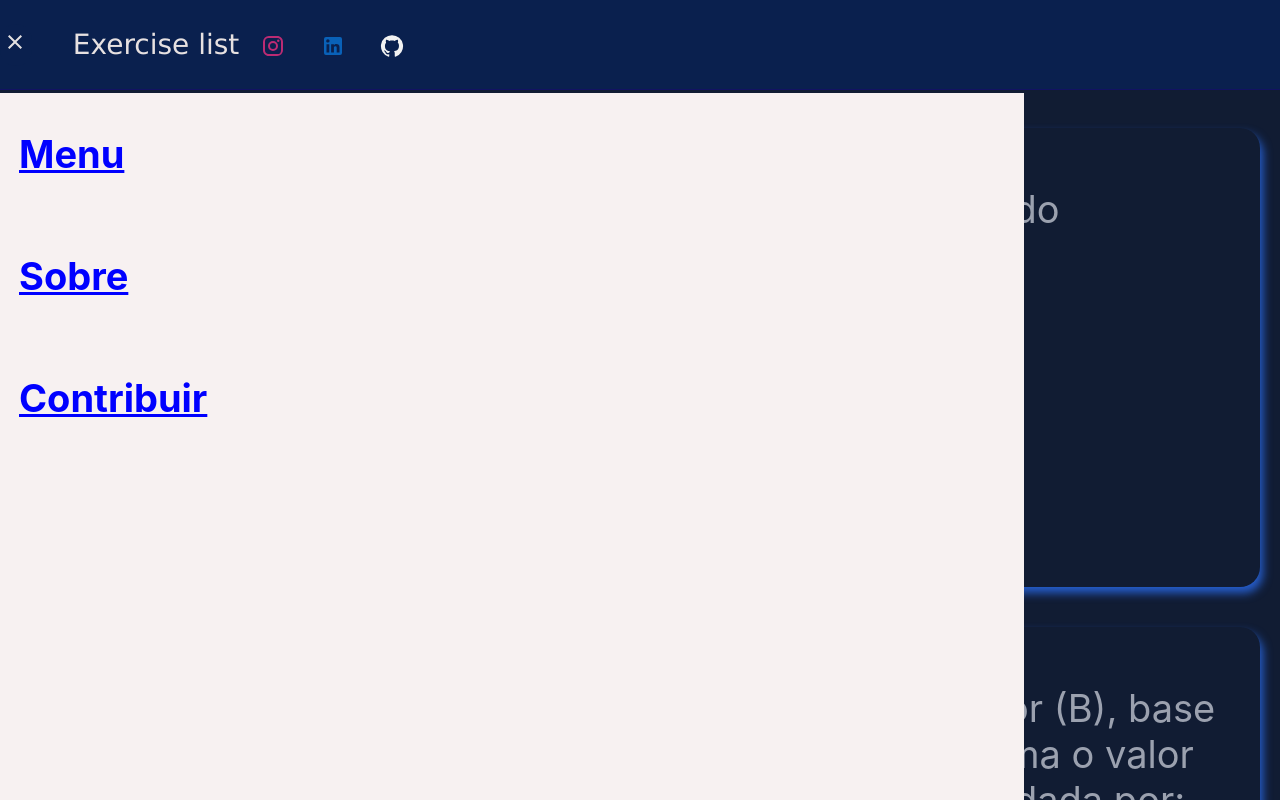
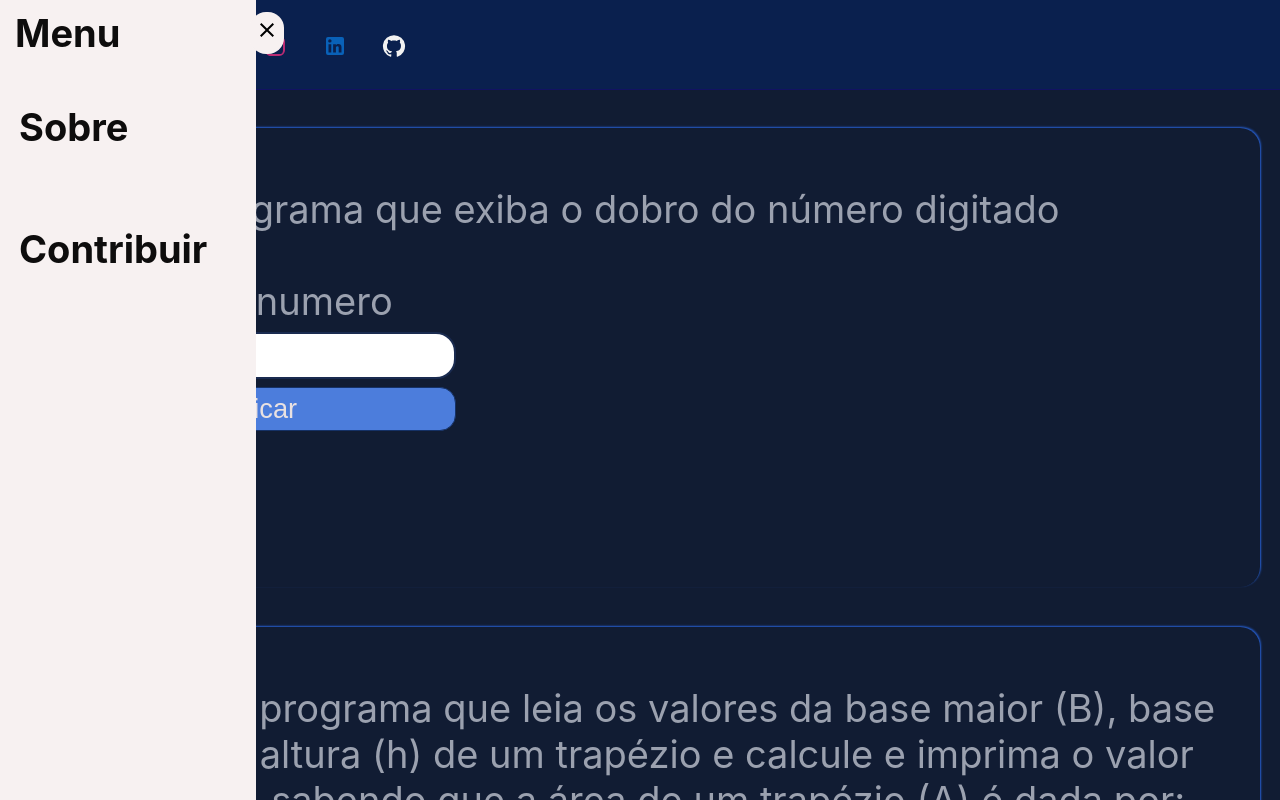
Before and after one commit to mateusdata/Exercise-list-react, a React (Create React App) app: page / in a window 1280 px wide. Both pictures are taken after a click on the button 16 px from the left and 44 px from the top of the page. Shown: the top 800 px of the page. Built offline with nearby package versions, Linux system fonts and the light colour scheme.

Commit message:
Finalizando o projeto

```diff
--- a/src/App.css
+++ b/src/App.css
@@ -20,29 +20,51 @@
 
 }
 #menu {
- margin-left: -2px;
+  margin-left: 0px;
+  color: white;
 }
+
 .divmenu {
   display: flex;
   flex-direction: column;
   text-align: left;
-  margin: 93px 10px 50px 0px;
+  margin: 0px 10px 50px 0px;
   height: 100vh;
-  width: 80vw;
+  width: 20vw;
   background-color: #f7f1f1;
   position: fixed;
   margin: 2px solid;
 
 }
-.divmenu p{
+
+.divmenu p {
   margin-left: 0.5em;
-  color: blue;
-  text-decoration: underline;
-  font-weight:bold;
+  color: rgb(14, 13, 13);
+  text-decoration: none;
+  font-weight: bold;
 }
-#botaoMenu{
-  background-color: #0a204e ;
+
+#botaoMenu {
+  background-color: #0a204e;
   border: none;
+}
+
+#fecharMenu {
+  width: 90%;
+  height: 4.5vh;
+  padding: 15px;
+  display: flex;
+  flex-direction: row;
+  align-items: center;
+}
+
+#menux {
+  margin: 0px 0px 0px 130px;
+
+}
+
+#linkMenu {
+  margin-left: 0px;
 }
 
 
@@ -54,6 +76,10 @@
   margin-top: 7px;
   margin-left: 5px;
 }
+#redes a{
+  text-decoration: none;
+  color: red;
+}
 
 .App-header p {
   text-align: center;
@@ -61,7 +87,7 @@
   font-size: 28px;
 }
 
-.matematica {
+.main {
   background-color: #111c33;
   font-size: calc(6px + 4vmin);
   width: 100%;
@@ -71,8 +97,8 @@
 }
 
 button {
-  background-color: rgb(9, 126, 9);
-  color: rgb(228, 225, 225);
+  background-color:#4C7DDC;
+  color: rgb(233, 225, 225);
   border-radius: 16px;
   padding: 0px 0px 0px 0px;
   padding: 5px;
@@ -81,7 +107,7 @@ button {
 }
 
 button:hover {
-  background-color: rgb(21, 153, 21);
+  background-color:#4071d3;
   color: white;
   border: solid 1px rgb(37, 12, 180);
 }
@@ -108,8 +134,29 @@ h1 {
   color: rgb(4, 161, 70);
 }
 
-/*@media only screen and (min-width:371px){
-  input{
+@media only screen and (max-width:800px) {
+
+  .divmenu {
+    display: flex;
+    flex-direction: column;
+    text-align: left;
+    margin: 0px 10px 50px 0px;
+    height: 100vh;
+    width: 65vw;
+    background-color: #f7f1f1;
+    position: fixed;
+    margin: 2px solid;
+    text-decoration: none;
+  }
+
+  #menux {
+    margin: 0px 0px 0px 150px;
 
   }
-}*/
+  #menu {
+    margin-left: -1px;
+  }
+  #linkMenu {
+    margin-left: -4px;
+  }
+}
--- a/src/App.jsx
+++ b/src/App.jsx
@@ -1,6 +1,6 @@
 import "./App.css";
 import MenuIcon from "@mui/icons-material/Menu";
-import CloseIcon from '@mui/icons-material/Close';
+import CloseIcon from "@mui/icons-material/Close";
 import Dobro from "./componets/sequencial/dobro/dobro";
 import Trapezio from "./componets/sequencial/trapezio/trapezio";
 import Aluguel from "./componets/sequencial/aluguel/aluguel";
@@ -18,6 +18,11 @@ import { useState } from "react";
 function App() {
   const [menu, setMenu] = useState(null);
 
+  function BotaoFecharMain() {
+
+    setMenu(false);
+  }
+
   function menuActive() {
     if (menu) {
       setMenu(false);
@@ -27,9 +32,10 @@ function App() {
   }
   return (
     <div className="App">
-
       <header className="App-header">
-        <button onClick={menuActive} id="botaoMenu"> { menu ? <CloseIcon id="menu"/>:  <MenuIcon  id="menu" />  }</button>
+        <button onClick={menuActive} id="botaoMenu">
+          {menu ? <p></p> : <MenuIcon id="menu" />}
+        </button>
         <p>Exercise list</p>
         <div id="redes">
           <a
@@ -55,14 +61,29 @@ function App() {
           </a>
         </div>
       </header>
-      <div className="matematica">
+      <div onClick={BotaoFecharMain}  className="main">
         {menu ? (
           <div className="divmenu">
-            <p>Menu</p>
-            <p>Sobre</p>
-            <p>Contribuir</p>
+            <div id="fecharMenu">
+              <p id="linkMenu">Menu</p>
+
+              <button
+                id="menux"
+                style={{
+                  border: "none",
+                  background: "#f7f1f1",
+                  width: "230px",
+                }}
+                onClick={menuActive}
+              >
+                <CloseIcon style={{ color: "black" }} />
+              </button>
+            </div>
+            <p className="linksMenu">Sobre</p>
+            <p className="linksMenu">Contribuir</p>
           </div>
         ) : null}
+
         <Dobro />
         <Trapezio />
         <Aluguel />
--- a/src/componets/condicional/angulo/angulo.css
+++ b/src/componets/condicional/angulo/angulo.css
@@ -3,7 +3,7 @@
     border-radius: 20px;
     text-align: left;
     padding: 20px;
-    box-shadow: 3px 6px 10px #265ece;
+    box-shadow:1px -1px 2px #265ece;
 }
 
 form{
--- a/src/componets/sequencial/aluguel/app.css
+++ b/src/componets/sequencial/aluguel/app.css
@@ -4,8 +4,7 @@
     border-radius: 20px;
     text-align: left;
     padding: 20px;
-    box-shadow: 3px 6px 10px #265ece;
-}
+    box-shadow:1px -1px 2px #265ece;}
 form{
     display: flex;
     flex-direction: column;
--- a/src/componets/sequencial/dobro/app.css
+++ b/src/componets/sequencial/dobro/app.css
@@ -3,7 +3,7 @@
     border-radius: 20px;
     text-align: left;
     padding: 20px;
-    box-shadow: 3px 6px 10px #265ece;
+    box-shadow:1px -1px 2px #265ece;
     margin-top: 16vh;
 }
 
--- a/src/componets/sequencial/dobro/dobro.jsx
+++ b/src/componets/sequencial/dobro/dobro.jsx
@@ -24,7 +24,9 @@ export default function Dobro() {
       setCor(false);
       setLimparCampo(true)
     }
-    setPlace(number);
+
+    setPlace(Math.abs(number));
+    console.log(place)
     setNumber("");
   }
 
@@ -42,7 +44,7 @@ export default function Dobro() {
         <label htmlFor="">Informe um numero</label>
         <input
         value={number}
-        max={99}
+        max={999999}
         maxLength={13}
           id="dobro"
           onChange={(e) => setNumber(e.target.value)}
--- a/src/componets/sequencial/horas/app.css
+++ b/src/componets/sequencial/horas/app.css
@@ -3,7 +3,7 @@
     border-radius: 20px;
     text-align: left;
     padding: 20px;
-    box-shadow: 3px 6px 10px #265ece;
+    box-shadow:1px -1px 2px #265ece;
 }
 form{
     display: flex;
--- a/src/componets/sequencial/hotel/app.css
+++ b/src/componets/sequencial/hotel/app.css
@@ -3,7 +3,7 @@
     border-radius: 20px;
     text-align: left;
     padding: 20px;
-    box-shadow: 3px 6px 10px #265ece;
+    box-shadow:1px -1px 2px #265ece;
 }
 form{
     display: flex;
--- a/src/componets/sequencial/remedio/app.css
+++ b/src/componets/sequencial/remedio/app.css
@@ -3,8 +3,7 @@
     border-radius: 20px;
     text-align: left;
     padding: 20px;
-    box-shadow: 3px 6px 10px #265ece;
-}
+    box-shadow:1px -1px 2px #265ece;}
 form{
     display: flex;
     flex-direction: column;
--- a/src/componets/sequencial/trapezio/app.css
+++ b/src/componets/sequencial/trapezio/app.css
@@ -3,7 +3,7 @@
     border-radius: 20px;
     text-align: left;
     padding: 20px;
-    box-shadow: 3px 6px 10px #265ece;
+    box-shadow:1px -1px 2px #265ece;
 }
 
 form {
```
